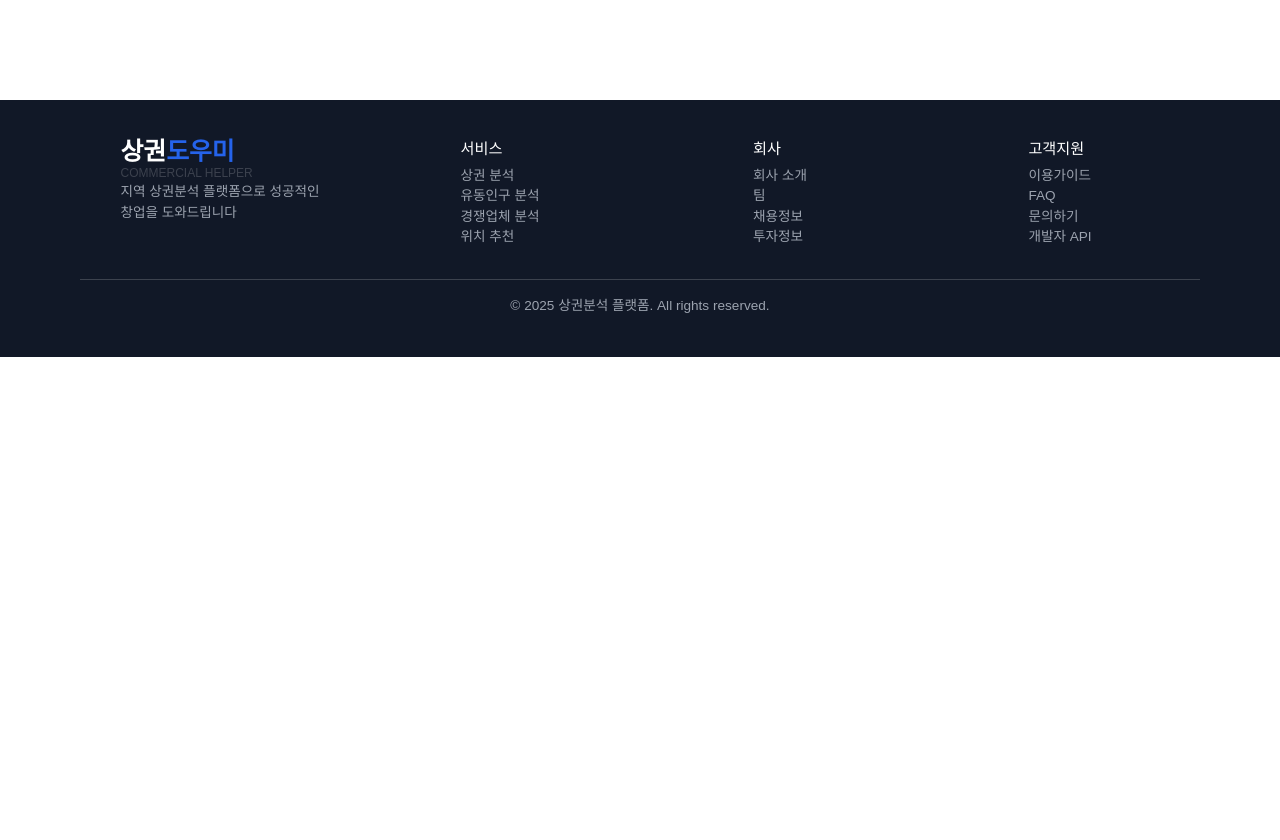
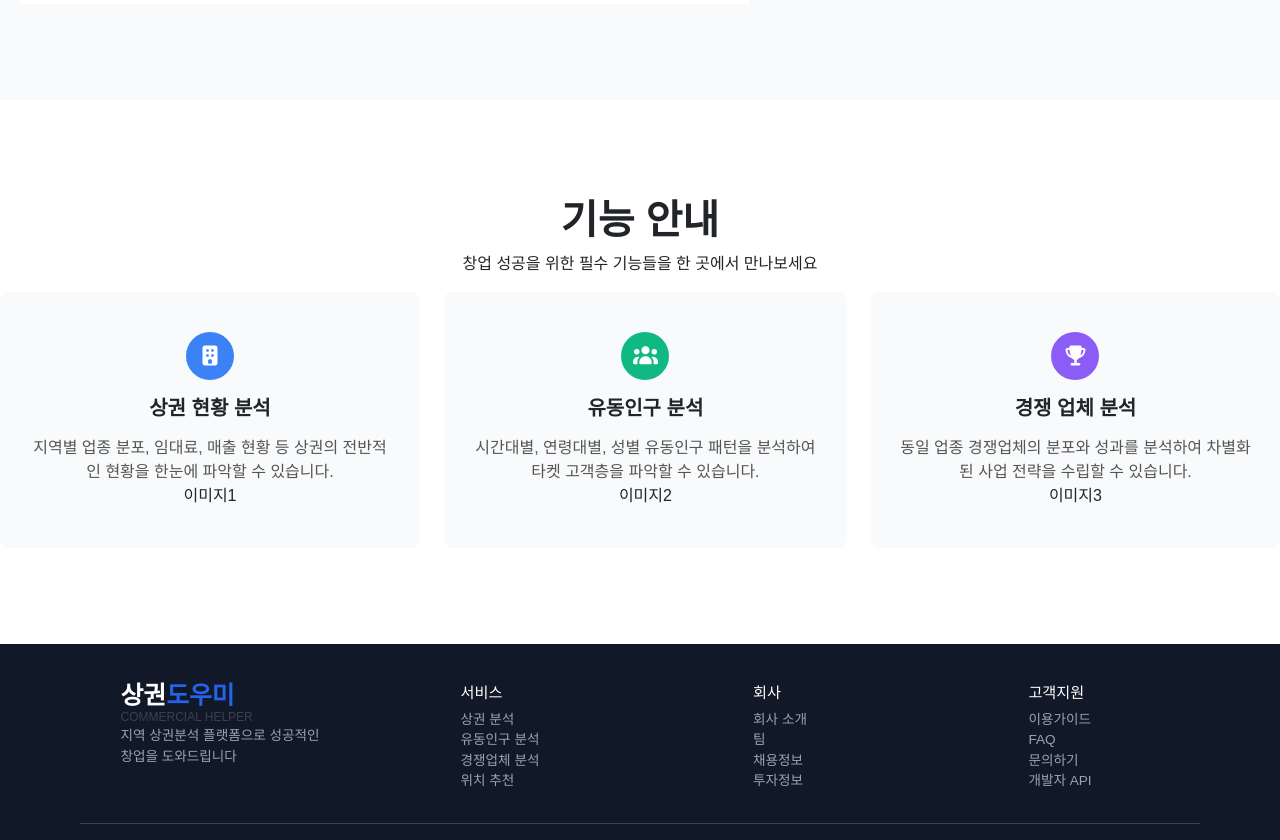
Before and after one commit to Milk0621/project-sangkwon-helper, a React (Create React App) app in the folder frontend/: page / in a window 1280 px wide. Shown: the part 1266-2106 px from the top of the page. Before the commit the page ends 1623 px from the top, so only its background shows below. Built offline with nearby package versions, Linux system fonts and the light colour scheme; a small style sheet from the web is missing; a web font is replaced by a local one.

Commit message:
feat: 기능 안내 추가 및 css 적용

```diff
--- a/frontend/src/pages/Home/Home.jsx
+++ b/frontend/src/pages/Home/Home.jsx
@@ -42,6 +42,44 @@ function Home() {
                     </div>
                 </div>
             </div>
+            <div className={styles.functionGuideBox}>
+                <div>
+                    <h1 style={{fontWeight: "700"}}>기능 안내</h1>
+                    <p>창업 성공을 위한 필수 기능들을 한 곳에서 만나보세요</p>
+                </div>
+                <div className={`${styles.functionGuide} wrap`}>
+                    <div className={styles.functionGuideCon}>
+                        <i className={`${styles.icon} ${styles.icon4}`} />
+                        <div>
+                            <h5>상권 현황 분석</h5>
+                            <p>지역별 업종 분포, 임대료, 매출 현황 등 상권의 전반적인 현황을 한눈에 파악할 수 있습니다.</p>
+                        </div>
+                        <div>
+                            이미지1
+                        </div>
+                    </div>
+                    <div className={styles.functionGuideCon}>
+                        <i className={`${styles.icon} ${styles.icon5}`} />
+                        <div>
+                            <h5>유동인구 분석</h5>
+                            <p>시간대별, 연령대별, 성별 유동인구 패턴을 분석하여 타켓 고객층을 파악할 수 있습니다.</p>
+                        </div>
+                        <div>
+                            이미지2
+                        </div>
+                    </div>
+                    <div className={styles.functionGuideCon}>
+                        <i className={`${styles.icon} ${styles.icon6}`} />
+                        <div>
+                            <h5>경쟁 업체 분석</h5>
+                            <p>동일 업종 경쟁업체의 분포와 성과를 분석하여 차별화된 사업 전략을 수립할 수 있습니다.</p>
+                        </div>
+                        <div>
+                            이미지3
+                        </div>
+                    </div>
+                </div>
+            </div>
         </div>
     )
 }
--- a/frontend/src/pages/Home/Home.module.css
+++ b/frontend/src/pages/Home/Home.module.css
@@ -29,6 +29,7 @@
 
 .introduceBox {
     padding: 6rem 0;
+    background-color: var(--light-gray);
 }
 
 .introduce {
@@ -54,8 +55,8 @@
     margin: 1.85rem 0;
 }
 
-.introduceCon h5 { margin: 0; font-weight: 600;}
-.introduceCon p { margin: 0; color: #555;}
+.introduceCon h5 { margin: 0; font-weight: 600; text-align: left;}
+.introduceCon p { margin: 0; color: #555; text-align: left;}
 
 .icon {
     width: 48px;
@@ -77,6 +78,33 @@
 .icon3 { background-color: #8b5cf6; }
 .icon3::before { content: "\f0eb"; font-family: "Font Awesome 5 Free"; font-weight: 900; font-style: normal; } /* lightbulb */
 
-.introduceTxt {
-    text-align: left;
+.functionGuideBox {
+    padding: 6rem 0;
 }
+
+.functionGuide {
+    display: flex;
+    gap: 1.5rem;
+}
+
+.functionGuideCon {
+    background-color: var(--light-gray);
+    border-radius: .5rem;
+    padding: 2.5rem 1.7rem;
+}
+
+.functionGuideCon h5 { margin: 1rem 0; font-weight: 600;}
+.functionGuideCon p { margin: 0; color: #555;}
+
+.functionGuide .icon {
+    margin: 0 auto;
+}
+
+.icon4 { background-color: #3b82f6; }
+.icon4::before { content: "\f1ad"; font-family: "Font Awesome 5 Free"; font-weight: 900; font-style: normal; }
+
+.icon5 { background-color: #10b981; }
+.icon5::before { content: "\f0c0"; font-family: "Font Awesome 5 Free"; font-weight: 900; font-style: normal; }
+
+.icon6 { background-color: #8b5cf6; }
+.icon6::before { content: "\f091"; font-family: "Font Awesome 5 Free"; font-weight: 900; font-style: normal; }
```
